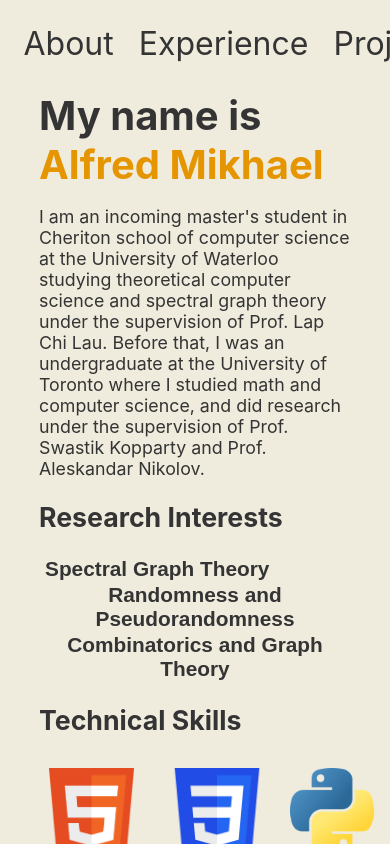
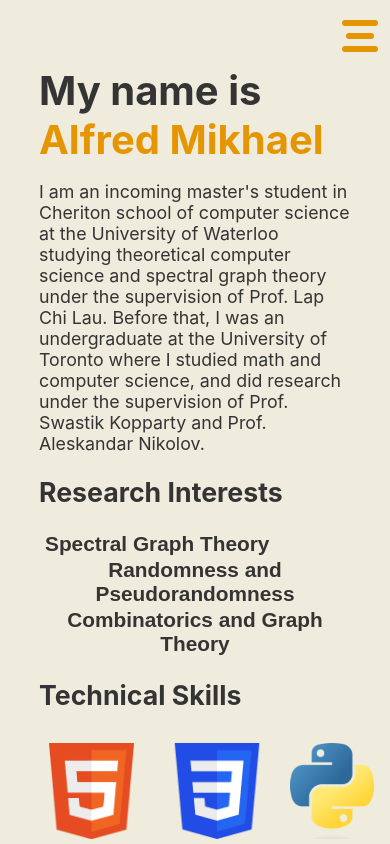
Before and after one commit to alfred-mikhael/alfred-mikhael.github.io, a React (Create React App) app: page / in a window 390 px wide. Shown: the top 844 px of the page. Built offline with nearby package versions, Linux system fonts and the light colour scheme.

Commit message:
make navbar responsive

```diff
--- a/src/components/navbar/Navbar.css
+++ b/src/components/navbar/Navbar.css
@@ -3,23 +3,25 @@
     background-color: #efebdd;
     /* background-color: #12151b; */
     justify-content: space-between;
+    display: flex;
     width: auto;
     top: 0;
     left: 0;
     z-index: 1;
-    display: flex;
     gap: 5%;
     padding-top: 1rem;
     padding-left: 5%;
     padding-right: 5%;
     padding-bottom: 5%;
+    overflow-x: scroll;
 }
 
-.navbar ul {
+.navbar-items {
     list-style: none;
     padding: 0.25rem;
     margin: 0;
     display: flex;
+    flex-direction: row;
     width: vw;
     gap: 5%;
     z-index: 2;
@@ -58,3 +60,90 @@
     transform: scaleX(1);
     transform-origin: center;
 }
+
+.hamburger {
+    display: none;
+    position: absolute;
+    top: 1.25rem;
+    right: 0.75rem;
+    justify-content: space-between;
+    flex-direction: column;
+    min-width: 2.25rem;
+    min-height: 2rem;
+}
+
+.hamburger-button {
+    display: none;
+    background: none;
+    border: none;
+}
+
+.hamburger-bar {
+    background-color: #E59500;
+    width: 100%;
+    height: 0.4rem;
+    border-radius: 0.2rem;
+}
+
+.hamburger:hover {
+    filter: brightness(1.2);
+}
+
+.hamburger-bar.middle {
+    width: 80%;
+    align-self: center;
+}
+
+
+@media (max-width: 820px) {
+    .hamburger {
+        display: flex;
+        background: none;
+        box-shadow: none;
+        border: none;
+    }
+    .hamburger-button {
+        display: flex;
+    }
+
+    .navbar-items {
+        flex-direction: column;
+        align-items: center;
+        width: 100%;
+        padding-top: 20px;
+        padding-bottom: 10px;
+        opacity: 0;
+        max-height: 0;
+        /* transition: max-height 0.3s ease-in, opacity 0.3s ease-in; */
+    }
+
+    .navbar-items.open {
+        display: flex;
+        max-height: 500px;
+        opacity: 1;
+        padding-bottom: 1em;
+        transition: max-height 0.3s ease-out, opacity 0.3s ease-out;
+    }
+
+    .nav-item {
+        font-size: 1.5em
+    }
+
+    .hamburger.open .hamburger-bar:nth-child(1) {
+        transform: rotate(45deg) translate(9px, 9px);
+        transition: all 0.3s ease-out;
+      }
+
+      .hamburger-bar.middle.open {
+        opacity: 0;
+      }
+
+      .hamburger.open .hamburger-bar:nth-child(3) {
+        transform: rotate(-45deg) translate(9px, -9px);
+        transition: all 0.3s ease-out;
+      }
+
+      .hamburger-bar {
+        transition: 0.3s ease-out;
+      }
+}
--- a/src/components/navbar/Navbar.js
+++ b/src/components/navbar/Navbar.js
@@ -1,38 +1,53 @@
 import "./Navbar.css";
 import React from 'react';
 import { Link } from 'react-router-dom';
+import { useState } from 'react';
 
 
 const Navbar = () => {
+    const [isOpen, setIsOpen] = useState(false);
+
+    function onToggle() {
+        setIsOpen(!isOpen);
+    }
+
     return (
         <div>
-            {/* <div className="graph-container">
-                <GraphAnimation />
-            </div> */}
-
             <nav className='navbar'>
-            <ul>
+                <ul className={`navbar-items ${isOpen ? "open" : ""}`}>
                     <li>
-                        <Link className='nav-item' to="/">
+                        <Link onClick={onToggle} className={`nav-item`} to="/">
                             About
                         </Link>
                     </li>
                     <li>
-                        <Link className="nav-item" to="/experience">
+                        <Link onClick={onToggle} className={`nav-item`} to="/experience">
                             Experience
                         </Link>
                     </li>
                     <li>
-                        <Link className='nav-item' to='/projects'>
+                        <Link onClick={onToggle} className={`nav-item`} to='/projects'>
                             Projects
                         </Link>
                     </li>
                     <li>
-                        <Link className="nav-item" to="/contact">
-                            Contact
+                        <Link onClick={onToggle} className={`nav-item`} to="/research">
+                            Research
+                        </Link>
+                    </li>
+                    <li>
+                        <Link onClick={onToggle} className={`nav-item`} to="/education">
+                            Education
                         </Link>
                     </li>
                 </ul>
+                <button onClick={onToggle} className="hamburger-button">
+                    <div className={`hamburger ${isOpen ? "open" : ""}`}>
+                        <span className={`hamburger-bar ${isOpen ? "open" : ""}`}></span>
+                        <span className={`hamburger-bar middle ${isOpen ? "open" : ""}`}></span>
+                        <span className={`hamburger-bar ${isOpen ? "open" : ""}`}></span>
+                    </div>
+                </button>
             </nav>
         </div>
 
```
